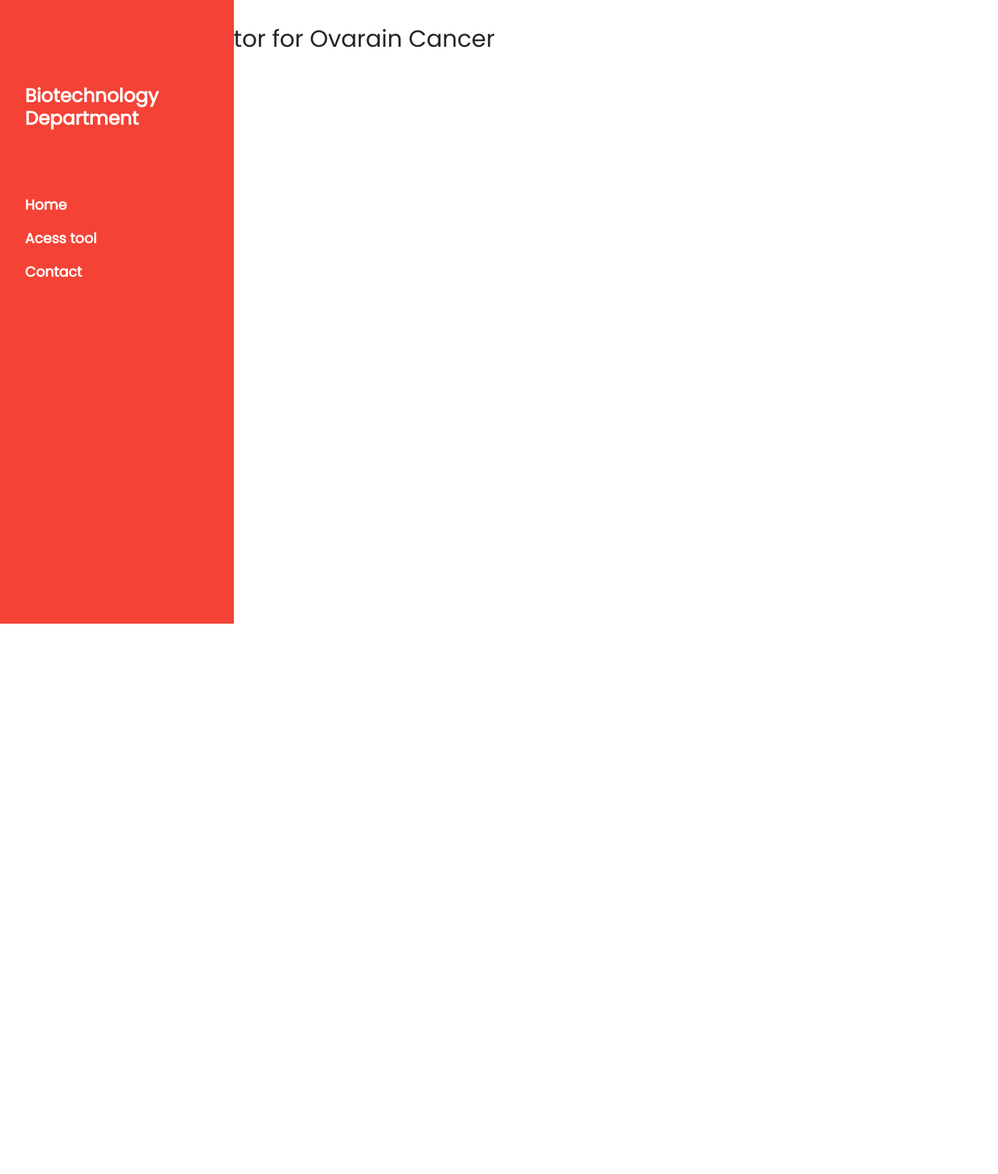
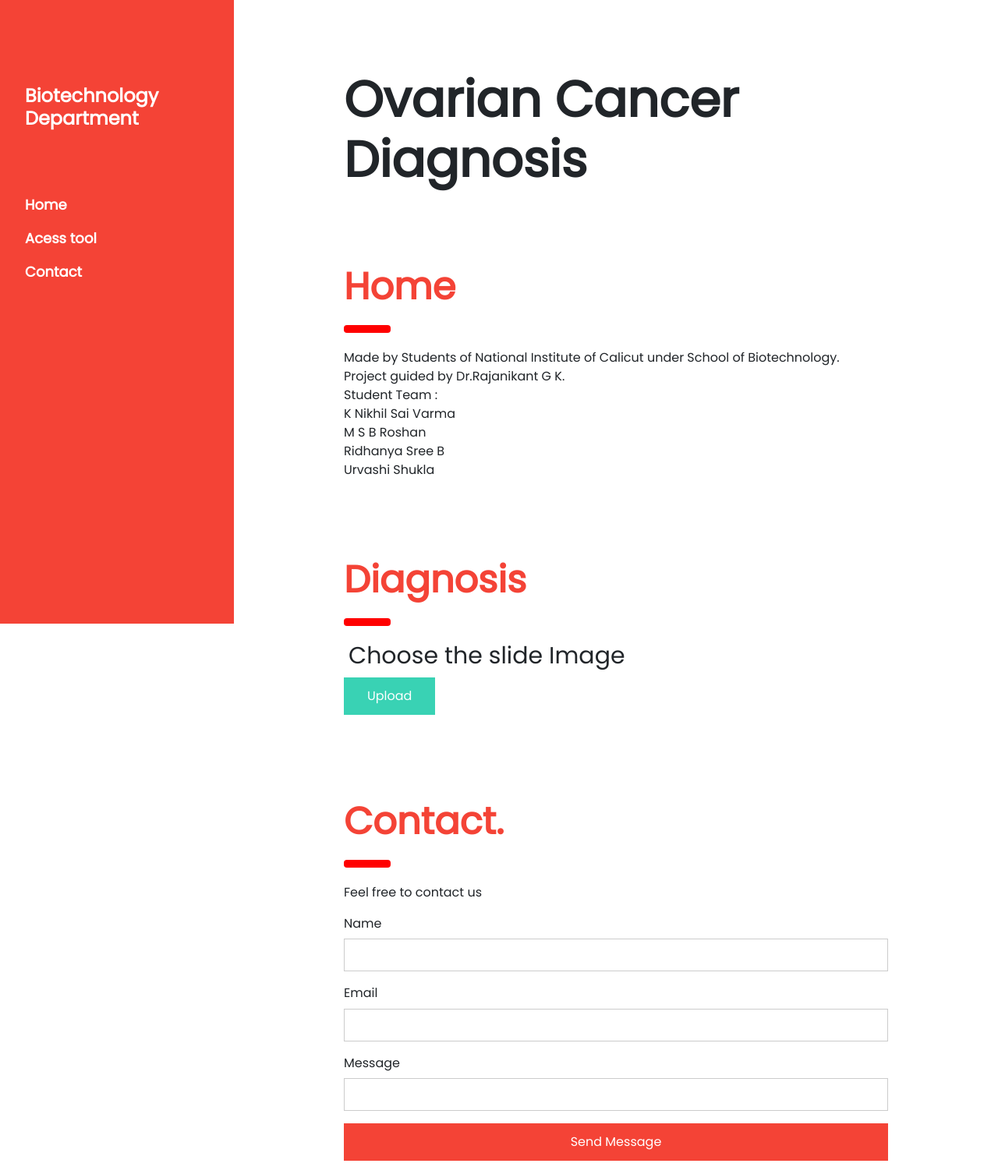
Before and after one commit to Ridhanya/cancer-deployment, a Flask app: page / in a window 1280 px wide. Shown: the whole page at 78% size. Before the commit the page ends 800 px from the top, so only its background shows below. Run offline with Flask 2, Linux system fonts and the light colour scheme; some libraries are stand-ins or nearby versions.

Commit message:
Update index.html

```diff
--- a/templates/index.html
+++ b/templates/index.html
@@ -1,12 +1,39 @@
 {% extends "base.html" %} {% block content %}
+<header class="w3-container w3-top w3-hide-large w3-red w3-xlarge w3-padding">
+  <a href="javascript:void(0)" class="w3-button w3-red w3-margin-right" onclick="w3_open()">☰</a>
+  <span>Biotechnology Department</span>
+</header>
+
+<!-- Overlay effect when opening sidebar on small screens -->
+<div class="w3-overlay w3-hide-large" onclick="w3_close()" style="cursor:pointer" title="close side menu" id="myOverlay"></div>
+
+<!-- !PAGE CONTENT! -->
+<div class="w3-main" style="margin-left:340px;margin-right:40px">
+
+  <!-- Header -->
+  <div class="w3-container" style="margin-top:80px" id="showcase">
+    <h1 class="w3-jumbo"><b>Ovarian Cancer Diagnosis</b></h1>
 
 
-<h2>Cancer predictor for Ovarain Cancer</h2>
+  </div>
+  <!-- Home -->
+  <div class="w3-container" id="Home" style="margin-top:75px">
+    <h1 class="w3-xxxlarge w3-text-red"><b>Home</b></h1>
+    <hr style="width:50px;border:5px solid red" class="w3-round">
+    <p>Made by Students of National Institute of Calicut under School of Biotechnology. <br>Project guided by Dr.Rajanikant G K. <br> Student Team : <br>K Nikhil Sai Varma <br> M S B Roshan<br> Ridhanya Sree B<br> Urvashi Shukla<br></p>
 
-<div>
+  </div>
+
+<div class="w3-container" id="showcase" style="margin-top:75px">
+    <h1 class="w3-xxxlarge w3-text-red"><b>Diagnosis</b></h1>
+    <hr style="width:50px;border:5px solid red" class="w3-round">
+
+<h2 style="margin-left:6px;margin-right:100px">Choose the slide Image</h2>
+
+
     <form id="upload-file" method="post" enctype="multipart/form-data">
-        <label for="imageUpload" class="upload-label">
-            Choose...
+        <label for="imageUpload" class="upload-label" >
+            Upload
         </label>
         <input type="file" name="file" id="imageUpload" >
     </form>
@@ -44,6 +71,35 @@
 
 </div>
 
+</div>
+<div class="loader" style="display:none;"></div>
+
+    <h3 id="result">
+        <span> </span>
+    </h3>
+
+
+<!-- Contact -->
+  <div class="w3-container" id="contact" style="margin-top:75px">
+    <h1 class="w3-xxxlarge w3-text-red"><b>Contact.</b></h1>
+    <hr style="width:50px;border:5px solid red" class="w3-round">
+    <p>Feel free to contact us</p>
+    <form action="/action_page.php" target="_blank">
+      <div class="w3-section">
+        <label>Name</label>
+        <input class="w3-input w3-border" type="text" name="Name" required>
+      </div>
+      <div class="w3-section">
+        <label>Email</label>
+        <input class="w3-input w3-border" type="text" name="Email" required>
+      </div>
+      <div class="w3-section">
+        <label>Message</label>
+        <input class="w3-input w3-border" type="text" name="Message" required>
+      </div>
+      <button type="submit" class="w3-button w3-block w3-padding-large w3-red w3-margin-bottom">Send Message</button>
+    </form>
+  </div>
 
 
 
@@ -54,13 +110,6 @@
 
 
 
-
-    <div class="loader" style="display:none;"></div>
-
-    <h3 id="result">
-        <span> </span>
-    </h3>
-
 </div>
 
 {% endblock %}
```
